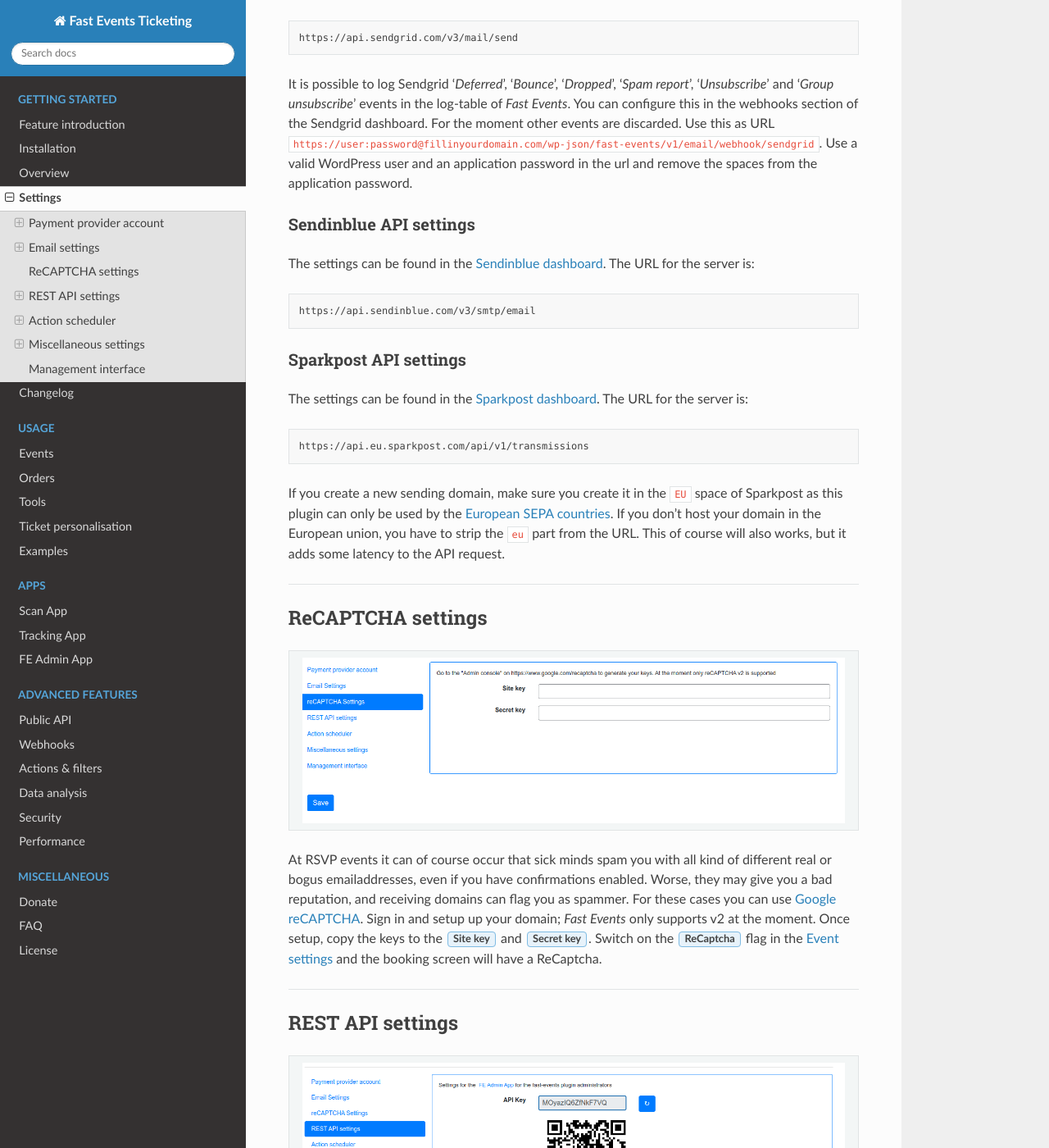
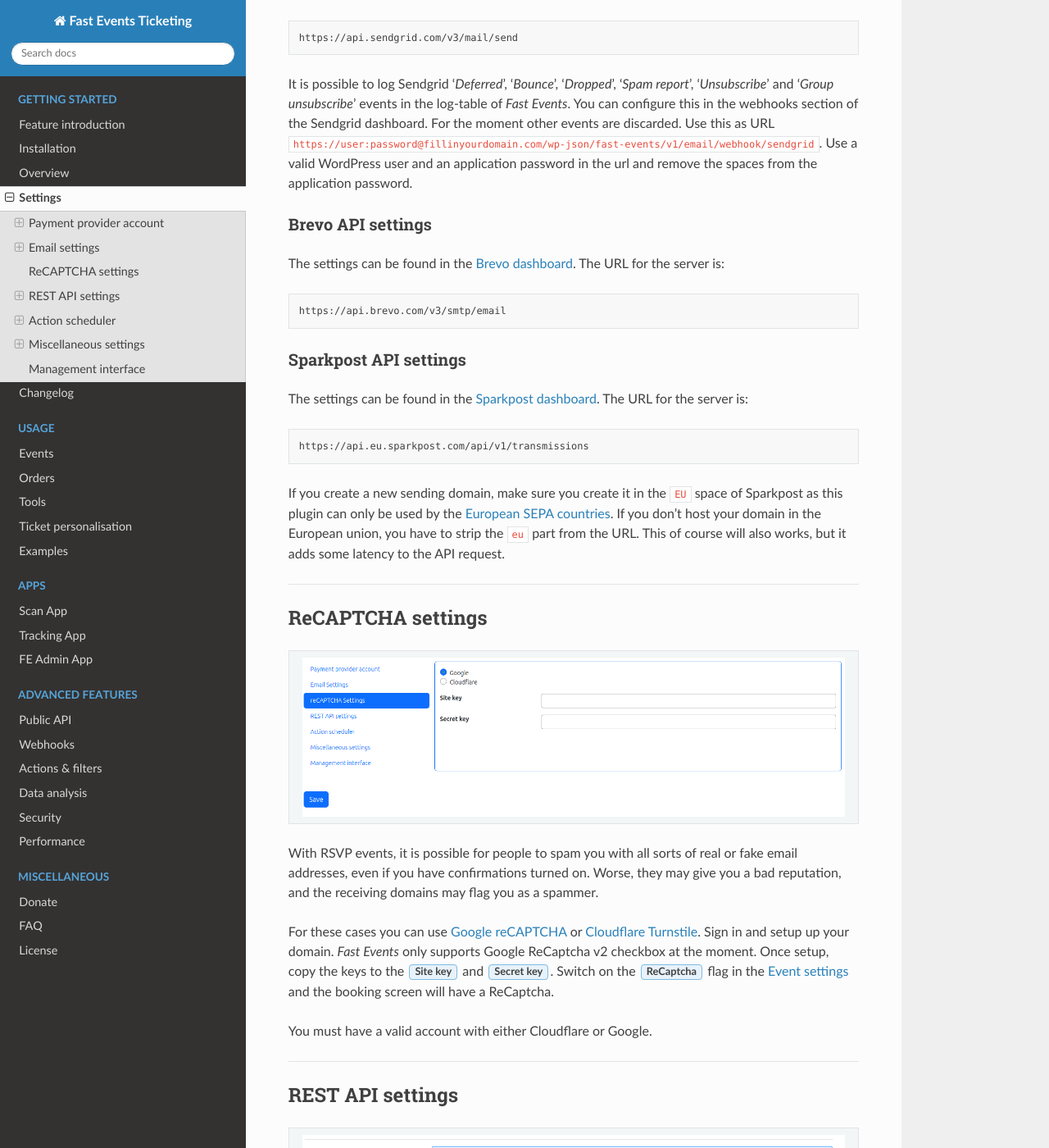
Before and after one commit to fe-data/fe-docs, a Sphinx documentation site: the page built from docs/getting-started/settings.rst, in a window 1280 px wide and 1400 px high, scrolled down 7004 px. Shown: the whole window at 82% size. Built offline with Sphinx 7.4.7 and the Read the Docs theme 3.1.0, drawn with Linux system fonts in a browser that asks for light colours.

```diff
--- a/docs/getting-started/settings.rst
+++ b/docs/getting-started/settings.rst
@@ -233,13 +233,13 @@ You can configure this in the webhooks section of the Sendgrid dashboard. For th
 Use this as URL ``https://user:password@fillinyourdomain.com/wp-json/fast-events/v1/email/webhook/sendgrid``.
 Use a valid WordPress user and an application password in the url and remove the spaces from the application password.
 
-Sendinblue API settings
-^^^^^^^^^^^^^^^^^^^^^^^
-The settings can be found in the `Sendinblue dashboard <https://www.sendinblue.com/>`_. The URL for the server is:
+Brevo API settings
+^^^^^^^^^^^^^^^^^^
+The settings can be found in the `Brevo dashboard <https://www.brevo.com/>`_. The URL for the server is:
 
 .. code-block:: html
 
-   https://api.sendinblue.com/v3/smtp/email
+   https://api.brevo.com/v3/smtp/email
 
 Sparkpost API settings
 ^^^^^^^^^^^^^^^^^^^^^^
@@ -263,10 +263,14 @@ ReCAPTCHA settings
            :target: ../_static/images/getting-started/Settings-recaptcha.png
            :alt: Settings - recaptcha
 
-At RSVP events it can of course occur that sick minds spam you with all kind of different real or bogus emailaddresses, even if you have confirmations enabled.
-Worse, they may give you a bad reputation, and receiving domains can flag you as spammer. For these cases you can use `Google reCAPTCHA <https://developers.google.com/recaptcha/>`_.
-Sign in and setup up your domain; *Fast Events* only supports v2 at the moment. Once setup, copy the keys to the :guilabel:`Site key` and :guilabel:`Secret key`.
+With RSVP events, it is possible for people to spam you with all sorts of real or fake email addresses, even if you have confirmations turned on.
+Worse, they may give you a bad reputation, and the receiving domains may flag you as a spammer.
+
+For these cases you can use `Google reCAPTCHA <https://developers.google.com/recaptcha/>`_ or `Cloudflare Turnstile <https://www.cloudflare.com/application-services/products/turnstile/>`_.
+Sign in and setup up your domain. *Fast Events* only supports Google ReCaptcha v2 checkbox at the moment. Once setup, copy the keys to the :guilabel:`Site key` and :guilabel:`Secret key`.
 Switch on the :guilabel:`ReCaptcha` flag in the `Event settings <../usage/events.html#event-settings>`_ and the booking screen will have a ReCaptcha.
+
+You must have a valid account with either Cloudflare or Google.
 
 ----
 
```
Also changed, not shown: docs/getting-started/changelog.rst (+8 -0 lines), docs/_static/images/getting-started/Settings-recaptcha.png.
